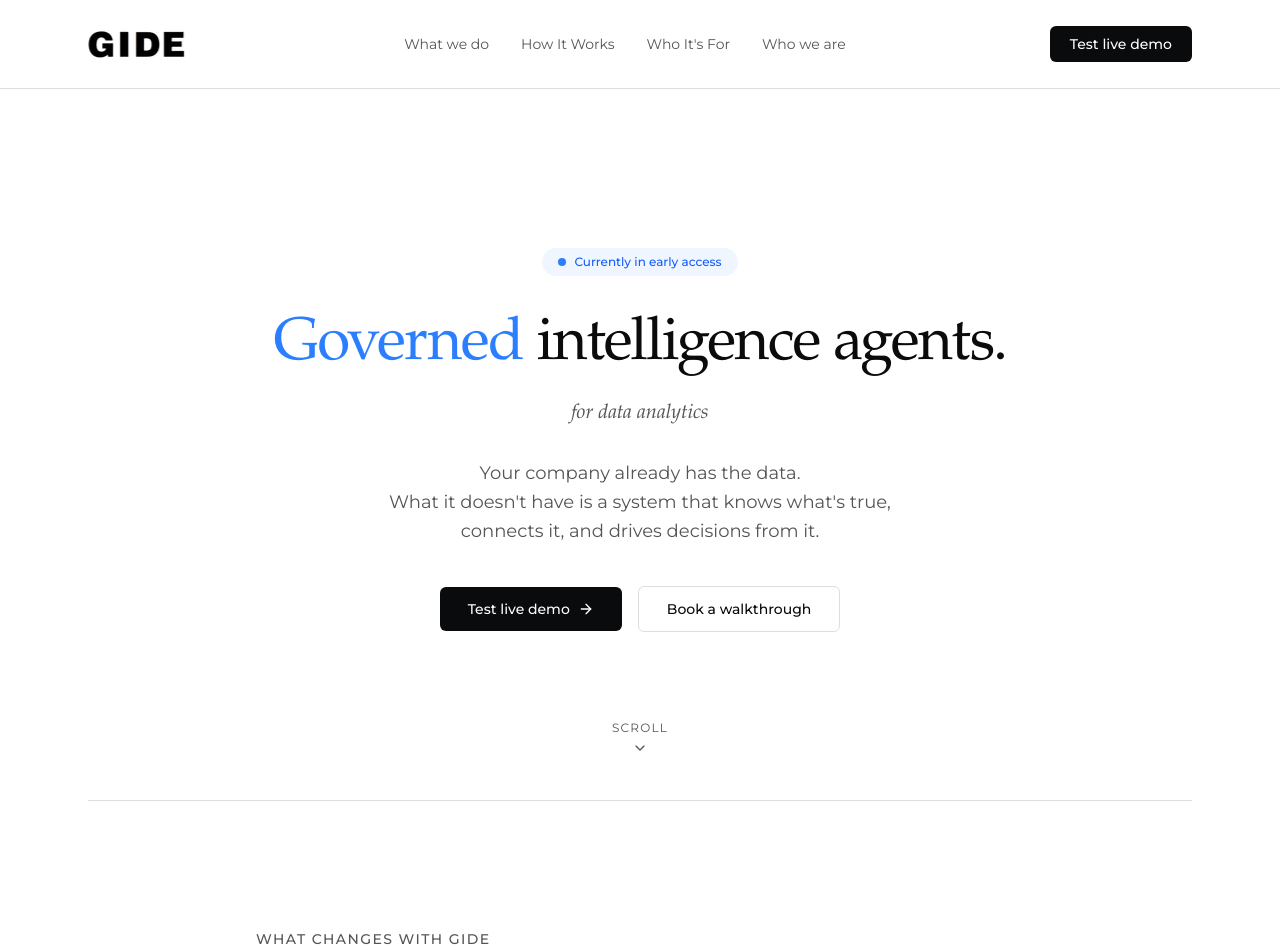
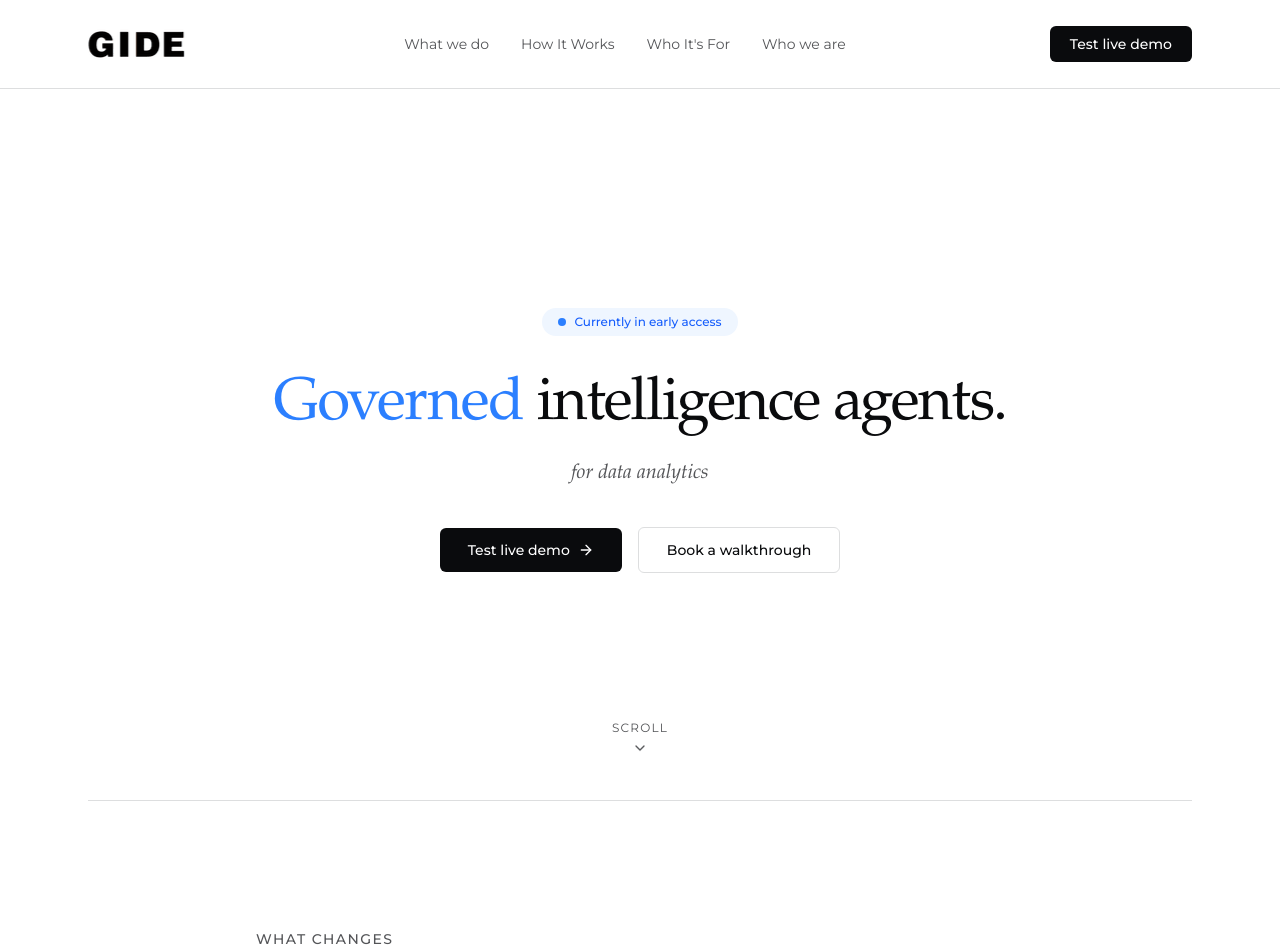
Before and after one commit to Gide-Agency/v0-website-Gide, a Next.js app: page / in a window 1280 px wide. Shown: the top 952 px of the page. Built offline with nearby package versions, Linux system fonts and the light colour scheme.

Commit message:
content: remove hero subtext, shorten section eyebrow to "What changes"
Co-Authored-By: Claude Opus 4.7 (1M context) <noreply@anthropic.com>

```diff
--- a/components/gide/hero.tsx
+++ b/components/gide/hero.tsx
@@ -18,12 +18,6 @@ export function Hero() {
         </h1>
         <p className="mt-4 font-serif italic text-lg text-muted-foreground sm:text-xl">
           for data analytics
-        </p>
-
-        <p className="mx-auto mt-8 max-w-xl text-lg leading-relaxed text-muted-foreground">
-          Your company already has the data.
-          <br />
-          What it doesn't have is a system that knows what's true, connects it, and drives decisions from it.
         </p>
 
         <div className="mt-10 flex flex-col items-center justify-center gap-4 sm:flex-row">
--- a/components/gide/what-gide-does.tsx
+++ b/components/gide/what-gide-does.tsx
@@ -25,7 +25,7 @@ export function WhatGideDoes() {
       <div className="mx-auto max-w-3xl">
         <div className="mb-16 max-w-2xl">
           <p className="mb-3 text-sm font-medium uppercase tracking-widest text-muted-foreground">
-            What changes with Gide
+            What changes
           </p>
           <h2 className="font-serif text-3xl tracking-tight text-foreground sm:text-4xl md:text-5xl text-balance">
             Your analyst becomes the most trusted person in the room.
```
